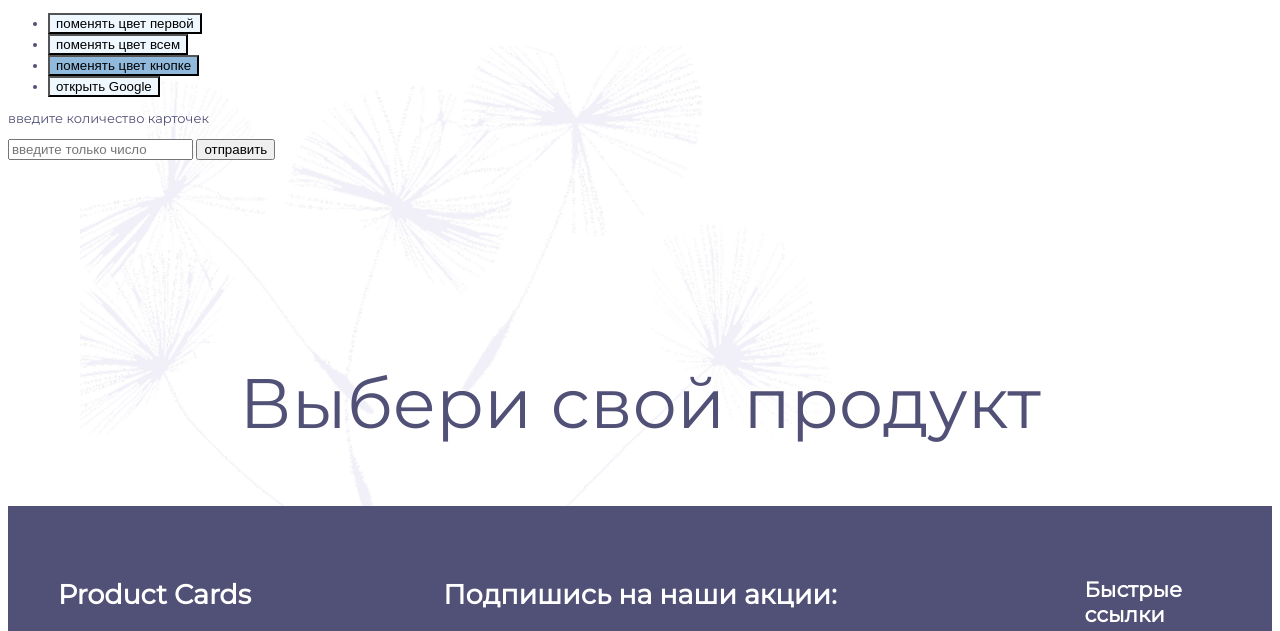
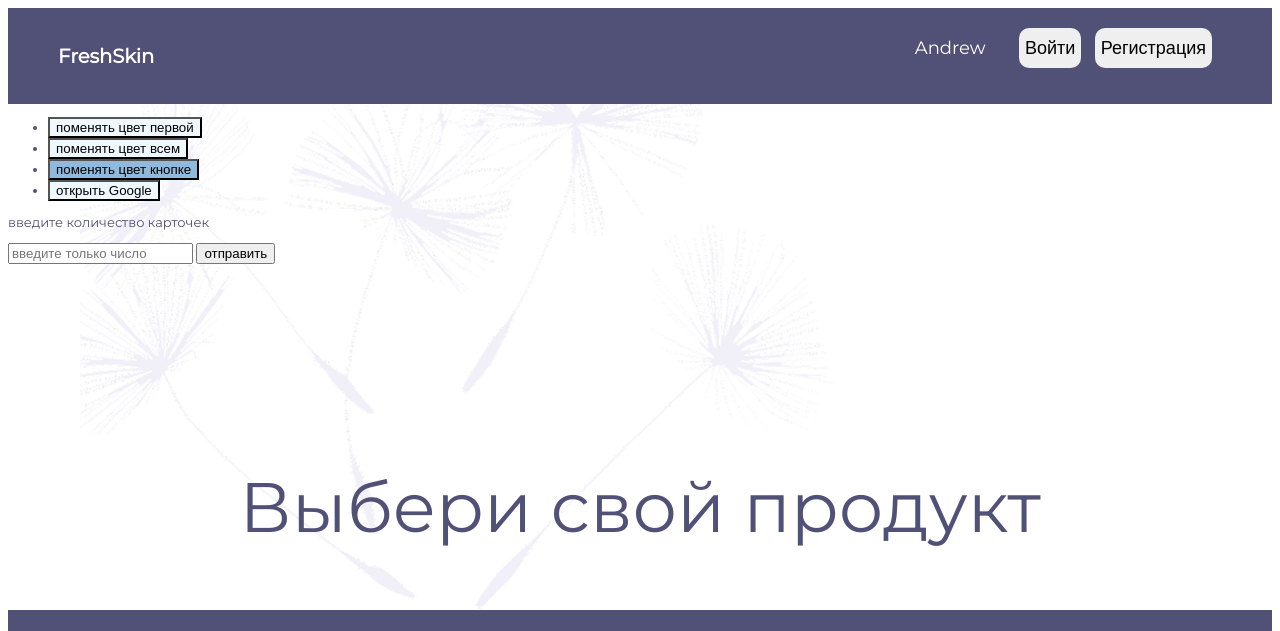
Before and after one commit to Djambolat/product-card, a plain HTML site: page index.html in a window 1280 px wide. Shown: the top 631 px of the page. Drawn offline with Linux system fonts and the light colour scheme.

Commit message:
add header

```diff
--- a/index.html
+++ b/index.html
@@ -10,6 +10,14 @@
 <link rel="stylesheet" href="style.css">
 </head>
 <body>
+  <section class="header">
+    <h2 class="header__logo">FreshSkin</h2>
+    <div>
+        <span class="header__profile">Andrew</span>
+        <button class="header__button login">Войти</button>
+        <button class="header__button auth">Регистрация</button>
+    </div>
+  </section>
   <ul>
     <li>
       <button class="change-color-card-button">поменять цвет первой</button>
--- a/style.css
+++ b/style.css
@@ -188,3 +188,32 @@ body {
   background-color: white;
   height: 1px;
 }
+
+.header{
+  display: flex;
+  justify-content: space-between;
+  padding: 20px 50px;
+  background-color: #515076;
+  color: white;
+}
+
+.header__profile{
+font-size: large;
+cursor: pointer;
+margin-right: 30px;
+}
+
+.header__button{
+  padding: auto;
+ width: auto;
+ font-size: large;
+ height: 40px;
+ border-radius: 10px;
+ border-style: none;
+ margin-right: 10px;
+ cursor: pointer;
+}
+
+.off{
+  display: none;
+}
```
